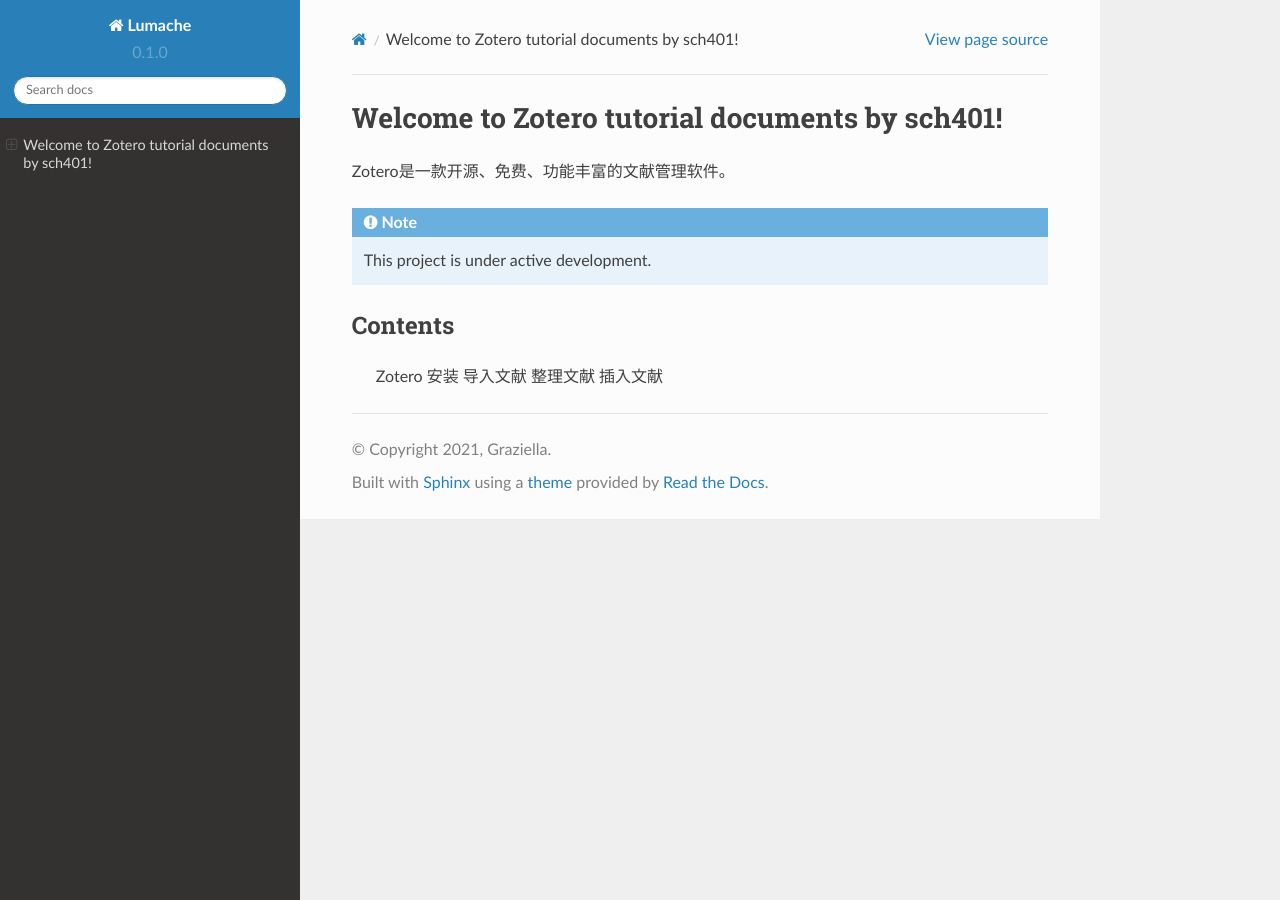
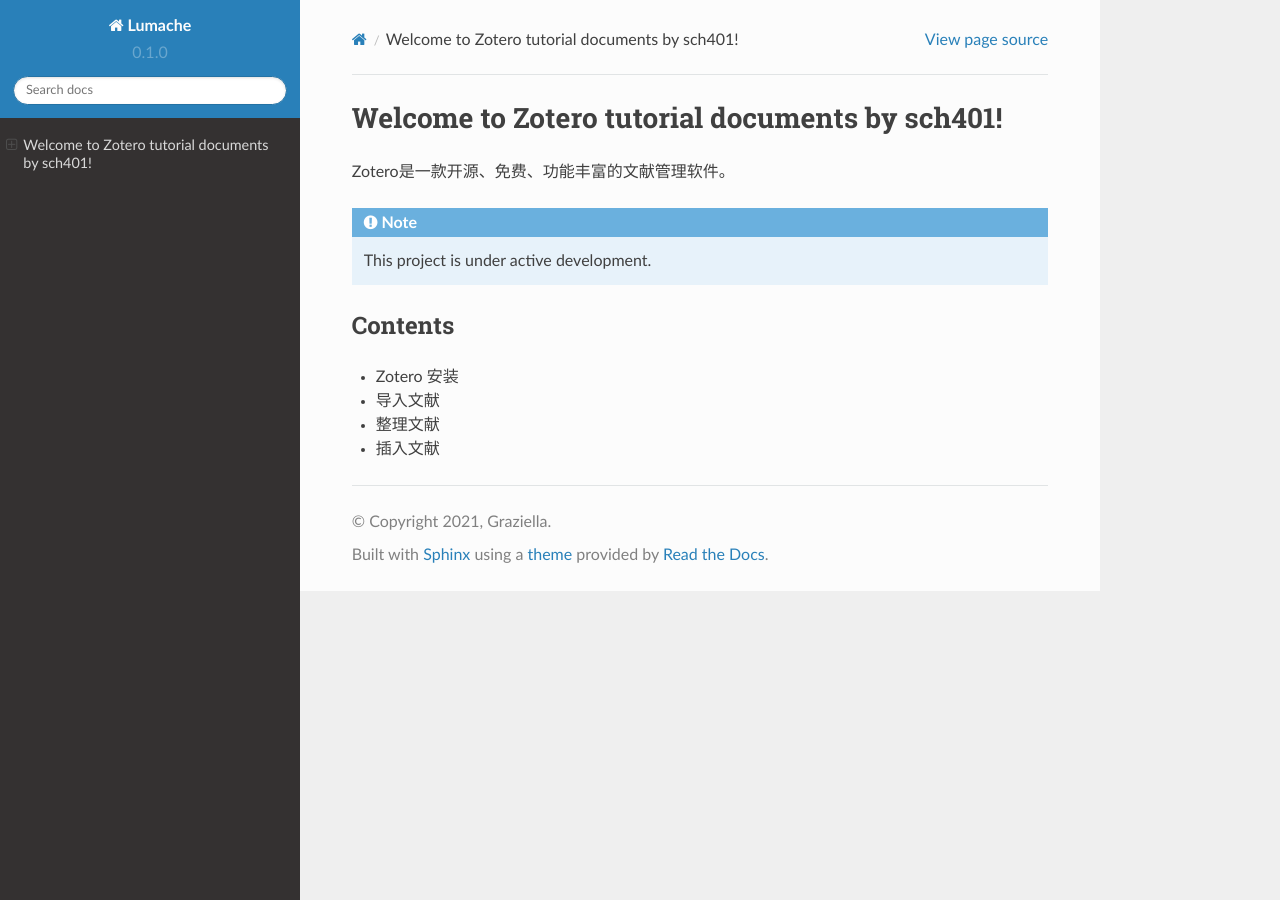
Before and after one commit to sch401/zotero-tutorial, a Sphinx documentation site: the page built from docs/source/index.rst, in a window 1280 px wide. Built offline with Sphinx 7.4.7 and the Read the Docs theme 2.0.0, drawn with Linux system fonts in a browser that asks for light colours; pages that are not in the unit, such as notebooks, are missing from menus.

```diff
--- a/docs/source/index.rst
+++ b/docs/source/index.rst
@@ -9,10 +9,10 @@ Zotero是一款开源、免费、功能丰富的文献管理软件。
 
 Contents
 --------
-   Zotero 安装
-   导入文献
-   整理文献
-   插入文献
+- Zotero 安装
+- 导入文献
+- 整理文献
+- 插入文献
 .. toctree::
 
    Zotero 安装
```
